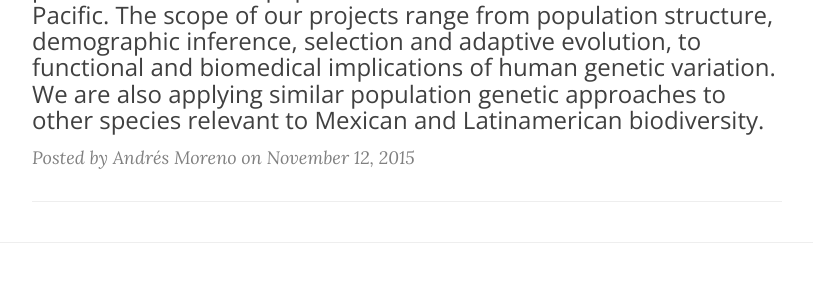
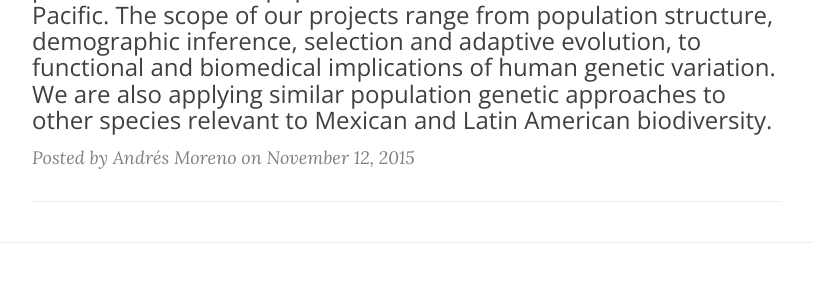
Before and after one commit to milkshakeplustip/milkshakeplustip.github.io, a Jekyll site: the page built from index.html, in a window 1280 px wide. Shown: the part 704-1004 px from the top of the page, without its empty margins (233-1046 px from the left). Built offline with Jekyll 4.4.1, drawn with Linux system fonts in a browser that asks for light colours; nearby versions of some CDN libraries; the list of posts is cut into pages by our own code; some of the changed text lies outside the part shown.

Commit message:
latin american

```diff
--- a/_posts/2014-09-24-man-must-explore.markdown
+++ b/_posts/2014-09-24-man-must-explore.markdown
@@ -1,7 +1,7 @@
 ---
 layout:     post
 title:      "About"
-subtitle:   "We are a young research team interested in human diversity and population genetics. We are applying genomic and computational tools to answer research questions about human evolution with particular interest in populations from the Americas and the Pacific. The scope of our projects range from population structure, demographic inference, selection and adaptive evolution, to functional and biomedical implications of human genetic variation. We are also applying similar population genetic approaches to other species relevant to Mexican and Latinamerican biodiversity."
+subtitle:   "We are a young research team interested in human diversity and population genetics. We are applying genomic and computational tools to answer research questions about human evolution with particular interest in populations from the Americas and the Pacific. The scope of our projects range from population structure, demographic inference, selection and adaptive evolution, to functional and biomedical implications of human genetic variation. We are also applying similar population genetic approaches to other species relevant to Mexican and Latin American biodiversity."
 date:       2015-11-12 12:00:00
 author:     "Andrés Moreno"
 header-img: "w"
```
